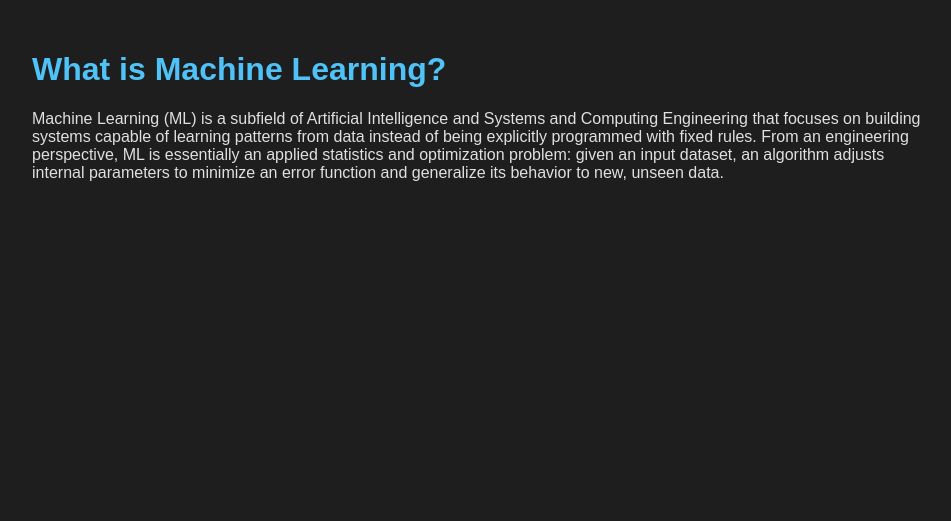
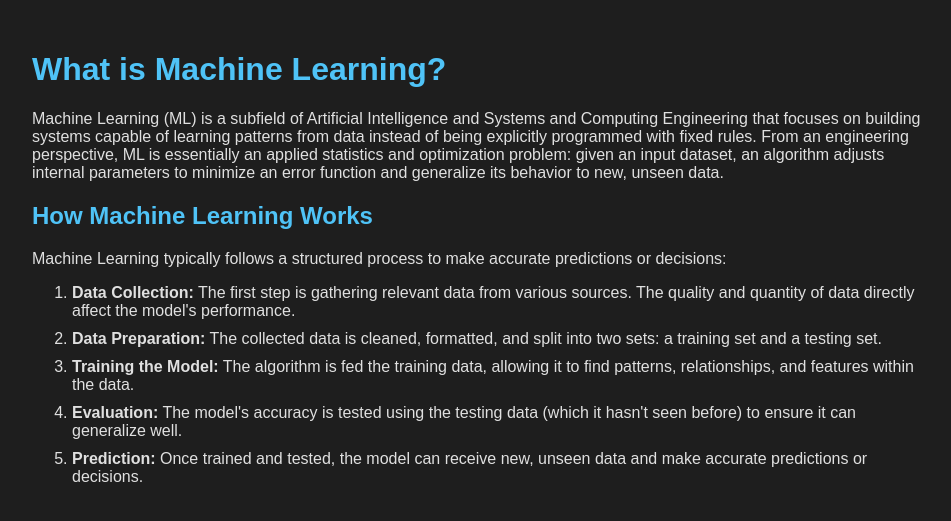
Before and after one commit to samucr27/Machine-Learning-Act1, a Flask app: page /machine-learning in a window 1280 px wide. Shown: the part 48-569 px from the top of the page, without its empty margins (158-1109 px from the left). Run offline with Flask 3, Linux system fonts and the light colour scheme.

Commit message:
The "How it Works" section is added to the machine learning page.

```diff
--- a/static/styles.css
+++ b/static/styles.css
@@ -31,3 +31,7 @@ main {
 h1 {
     color: #4fc3f7;
 }
+
+h2 {
+    color: #4fc3f7;
+}
--- a/templates/machine-learning.html
+++ b/templates/machine-learning.html
@@ -13,4 +13,30 @@
         input dataset, an algorithm adjusts internal parameters to minimize
         an error function and generalize its behavior to new, unseen data.
     </p>
+
+    <h2>How Machine Learning Works</h2>
+    <p>Machine Learning typically follows a structured process to make accurate predictions or decisions:</p>
+
+    <ol>
+        <li>
+            <strong>Data Collection:</strong>
+            The first step is gathering relevant data from various sources. The quality and quantity of data directly affect the model's performance.
+        </li>
+        <li style="margin-top: 10px;">
+            <strong>Data Preparation:</strong>
+            The collected data is cleaned, formatted, and split into two sets: a training set and a testing set.
+        </li>
+        <li style="margin-top: 10px;">
+            <strong>Training the Model:</strong>
+            The algorithm is fed the training data, allowing it to find patterns, relationships, and features within the data.
+        </li>
+        <li style="margin-top: 10px;">
+            <strong>Evaluation:</strong>
+            The model's accuracy is tested using the testing data (which it hasn't seen before) to ensure it can generalize well.
+        </li>
+        <li style="margin-top: 10px;">
+            <strong>Prediction:</strong>
+            Once trained and tested, the model can receive new, unseen data and make accurate predictions or decisions.
+        </li>
+    </ol>
 {% endblock %}
```
